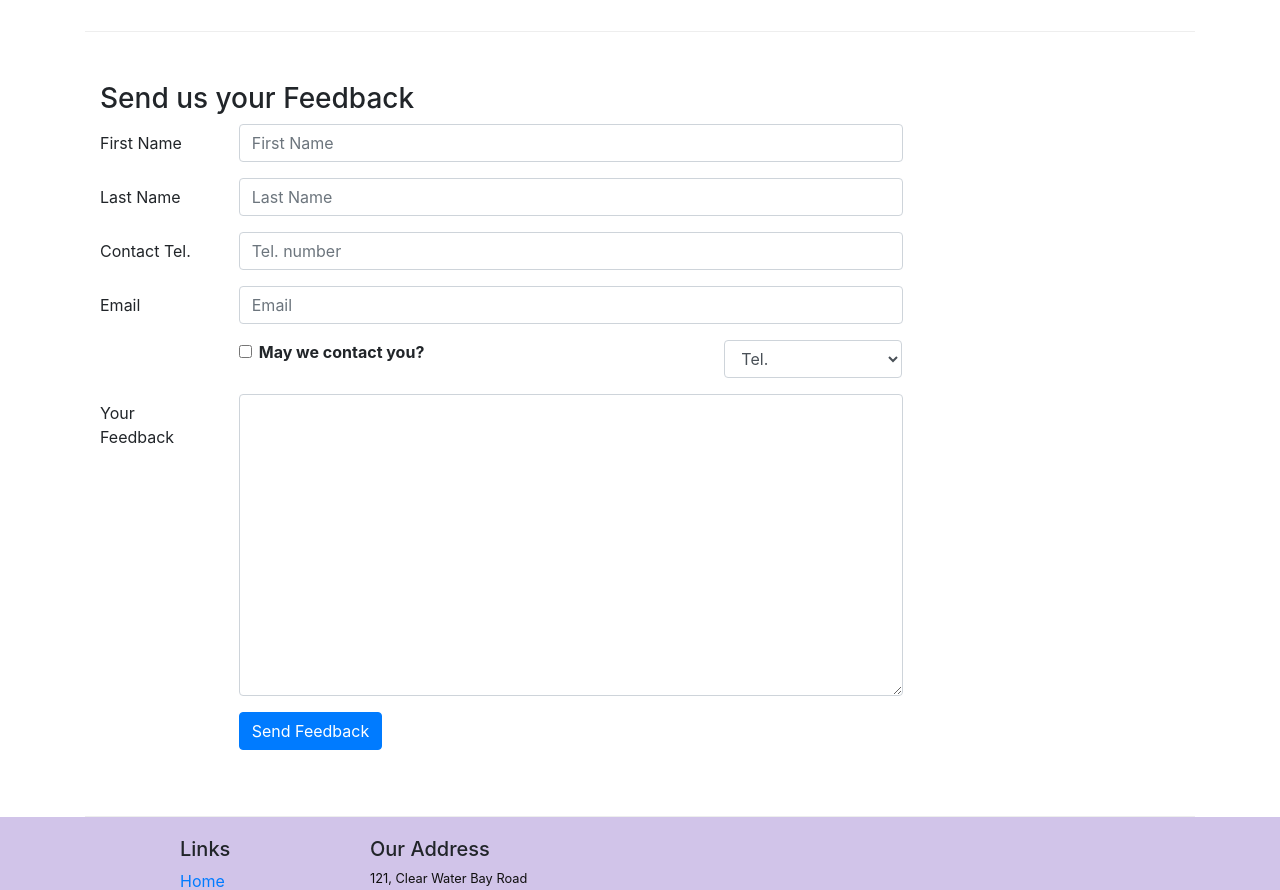
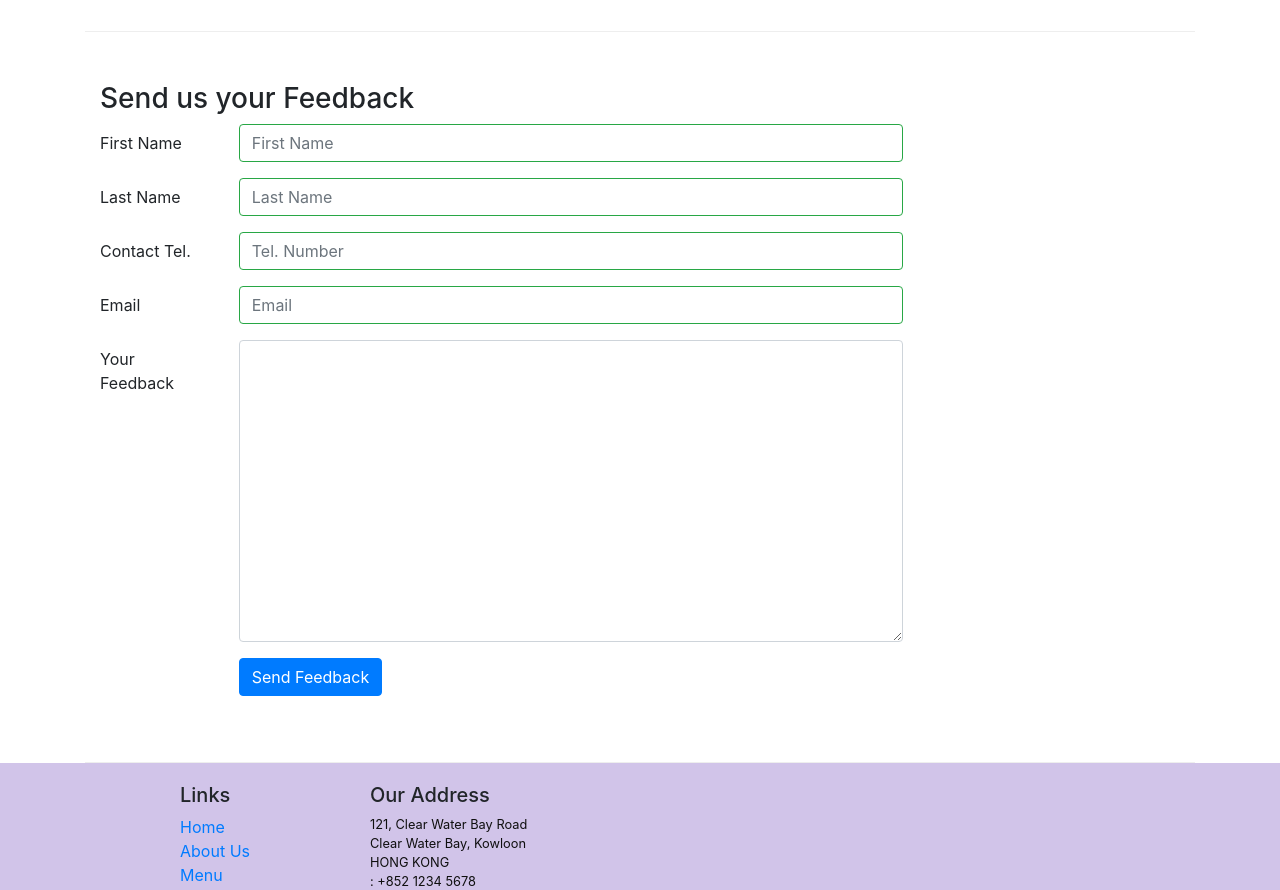
Before and after one commit to Sedki-Sghairi/confusion, a React (Create React App) app: page /contact in a window 1280 px wide. Shown: the part 840-1730 px from the top of the page. Built offline with nearby package versions, Linux system fonts and the light colour scheme; the HTML template or start-up script is replaced by a standard one.

Commit message:
form validation part two

```diff
--- a/src/components/ContactComponent.js
+++ b/src/components/ContactComponent.js
@@ -73,6 +73,7 @@ class Contact extends Component {
         return errors;
     }
    render(){
+    const errors = this.validate(this.state.firstname, this.state.lastname, this.state.telnum, this.state.email);
     return(
         <div className="container">
         <div className="row">
@@ -127,7 +128,11 @@ class Contact extends Component {
                                     <Input type="text" id="firstname" name="firstname"
                                         placeholder="First Name"
                                         value={this.state.firstname}
+                                        valid={errors.firstname === ''}
+                                        invalid={errors.firstname !== ''}
+                                        onBlur={this.handleBlur('firstname')}
                                         onChange={this.handleInputChange} />
+                                    <FormFeedback>{errors.firstname}</FormFeedback>
                                 </Col>
                             </FormGroup>
                             <FormGroup row>
@@ -136,16 +141,24 @@ class Contact extends Component {
                                     <Input type="text" id="lastname" name="lastname"
                                         placeholder="Last Name"
                                         value={this.state.lastname}
+                                        valid={errors.lastname === ''}
+                                        invalid={errors.lastname !== ''}
+                                        onBlur={this.handleBlur('lastname')}
                                         onChange={this.handleInputChange} />
+                                    <FormFeedback>{errors.lastname}</FormFeedback>
                                 </Col>
                             </FormGroup>
                             <FormGroup row>
                                 <Label htmlFor="telnum" md={2}>Contact Tel.</Label>
                                 <Col md={10}>
                                     <Input type="tel" id="telnum" name="telnum"
-                                    placeholder="Tel. number"
+                                        placeholder="Tel. Number"
                                         value={this.state.telnum}
+                                        valid={errors.telnum === ''}
+                                        invalid={errors.telnum !== ''}
+                                        onBlur={this.handleBlur('telnum')}
                                         onChange={this.handleInputChange} />
+                                    <FormFeedback>{errors.telnum}</FormFeedback>
                                 </Col>
                             </FormGroup>
                             <FormGroup row>
@@ -154,28 +167,11 @@ class Contact extends Component {
                                     <Input type="email" id="email" name="email"
                                         placeholder="Email"
                                         value={this.state.email}
+                                        valid={errors.email === ''}
+                                        invalid={errors.email !== ''}
+                                        onBlur={this.handleBlur('email')}
                                         onChange={this.handleInputChange} />
-                            </Col>
-                        </FormGroup>
-                        <FormGroup row>
-                            <Col md={{size: 6, offset: 2}}>
-                                <FormGroup check>
-                                    <Label check>
-                                        <Input type="checkbox"
-                                            name="agree"
-                                            checked={this.state.agree}
-                                            onChange={this.handleInputChange} /> {' '}
-                                        <strong>May we contact you?</strong>
-                                    </Label>
-                                </FormGroup>
-                            </Col>
-                            <Col md={{size: 3, offset: 1}}>
-                                <Input type="select" name="contactType"
-                                        value={this.state.contactType}
-                                        onChange={this.handleInputChange}>
-                                    <option>Tel.</option>
-                                    <option>Email</option>
-                                </Input>
+                                    <FormFeedback>{errors.email}</FormFeedback>
                                 </Col>
                             </FormGroup>
                         <FormGroup row>
```
Lines whose indentation alone changed are shown as unchanged.
